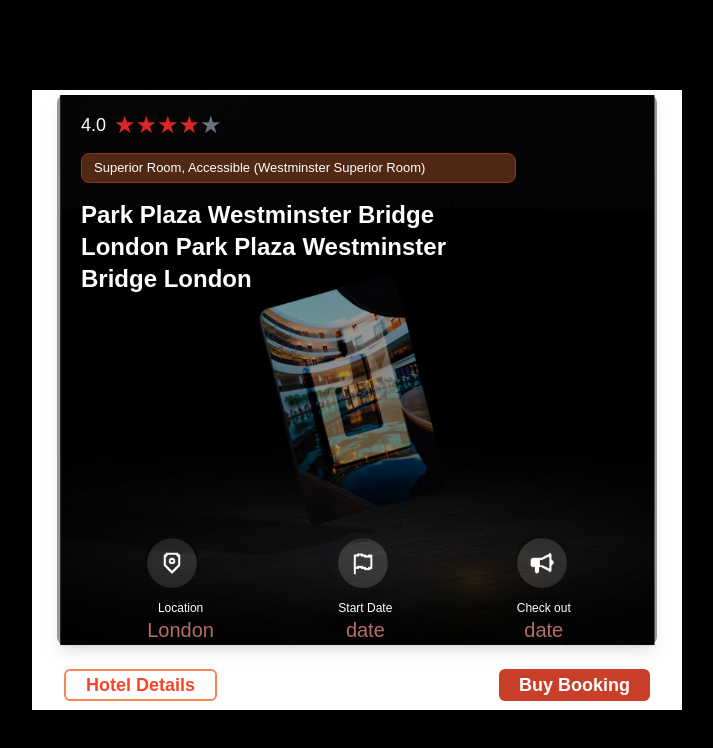
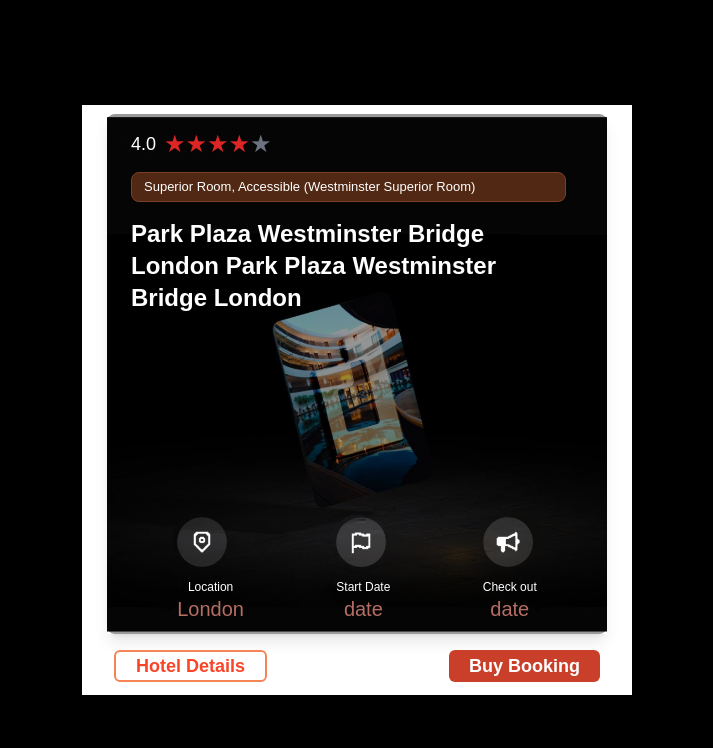
Before and after one commit to Thenmozhi-k/task-1, a React (Vite) app: page / in a window 1280 px wide. Shown: the top 748 px of the page, without its empty margins (283-996 px from the left). Built offline with nearby package versions, Linux system fonts and the light colour scheme.

Commit message:
first commit

```diff
--- a/src/components/Start.jsx
+++ b/src/components/Start.jsx
@@ -7,15 +7,15 @@
 const Start = ({ onNavigate }) => {
   return (
     <div className="flex justify-center items-center h-screen bg-black">
-        <div className="relative w-[650px] h-[620px] bg-white  shadow-lg p-2  flex flex-col justify-center items-center">
+        <div className="relative w-[550px] h-[590px] bg-white  shadow-lg p-2  flex flex-col justify-center items-center">
       <div
         className="relative   shadow-lg p-6 flex flex-col justify-between"
         style={{
           backgroundImage: `url(${first})`,
           backgroundSize: 'cover',
           backgroundPosition: 'center',
-          width: '600px',
-          height: '550px',
+          width: '500px',
+          height: '520px',
 
         }}
       >
@@ -47,7 +47,7 @@
 
         {/* Information Section */}
 
-        <div className="relative z-10 flex mt-[219px] ml-1 justify-around text-white mb-0">
+        <div className="relative z-10 flex mt-[179px]  justify-around text-white mb-0">
           <div className="text-center">
             <img src={icon1} alt="" className='w-[50px] h-[50px] mb-3' />
             <div className="text-xs">Location</div>
@@ -74,7 +74,7 @@
 
       {/* Button Section */}
 
-      <div className="relative z-10 flex justify-between mt-6 mb-1 w-full px-6">
+      <div className="relative z-10 flex justify-between mt-4 mb-1 w-full px-6">
   <button className="border-2 border-[#F58555] text-[#FA4428] px-5 rounded-md text-lg font-semibold   mr-2">
     Hotel Details
   </button>
```
